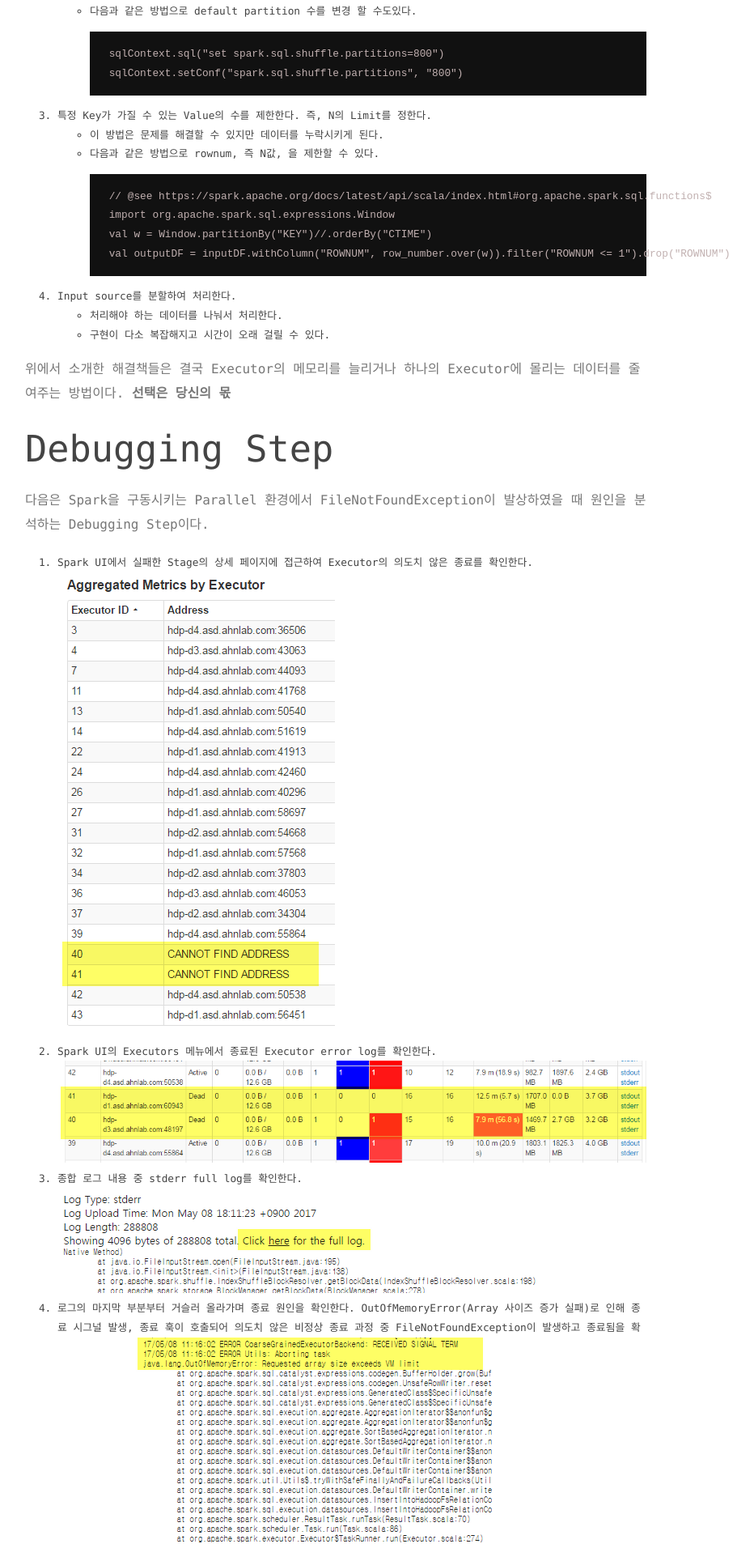
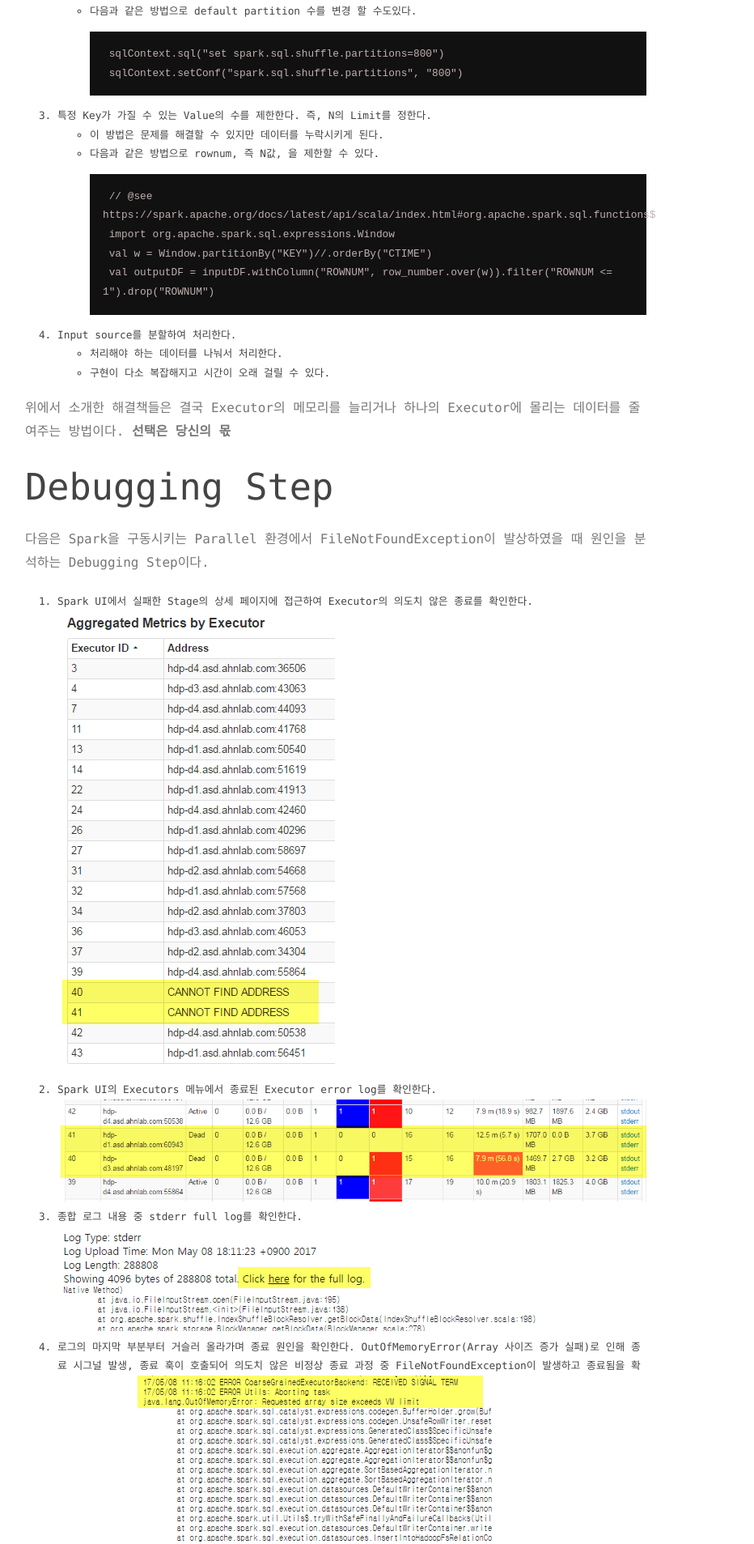
Before and after one commit to rtfmplz/rtfmplz.github.io, a Jekyll site: the page built from _posts/2017-05-14-spark-oom-debugging.md, in a window 1280 px wide. Shown: the part 1842-3749 px from the top of the page at 81% size, without its empty margins (225-1157 px from the left). Built offline with Jekyll 4.4.1, drawn with Linux system fonts in a browser that asks for light colours.

Commit message:
pre tag의 white-space 속성을 pre-wrap으로 변경 - 공백을 있는 그대로 표시하고, 줄 바

```diff
--- a/css/air.css
+++ b/css/air.css
@@ -173,6 +173,7 @@ pre {
   padding: 1rem;
   text-align: left;
   color: #c1b0b0;
+  white-space: pre-wrap;
 }
 
 blockquote {
```
